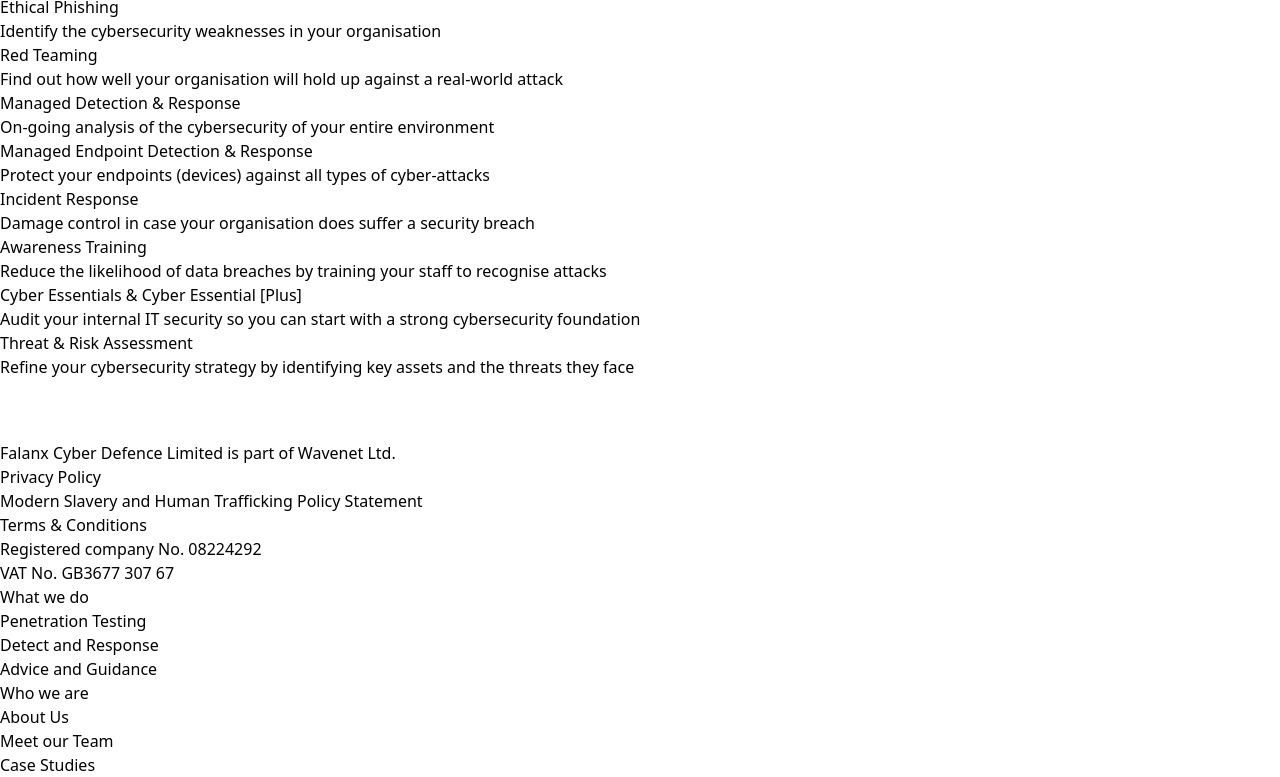
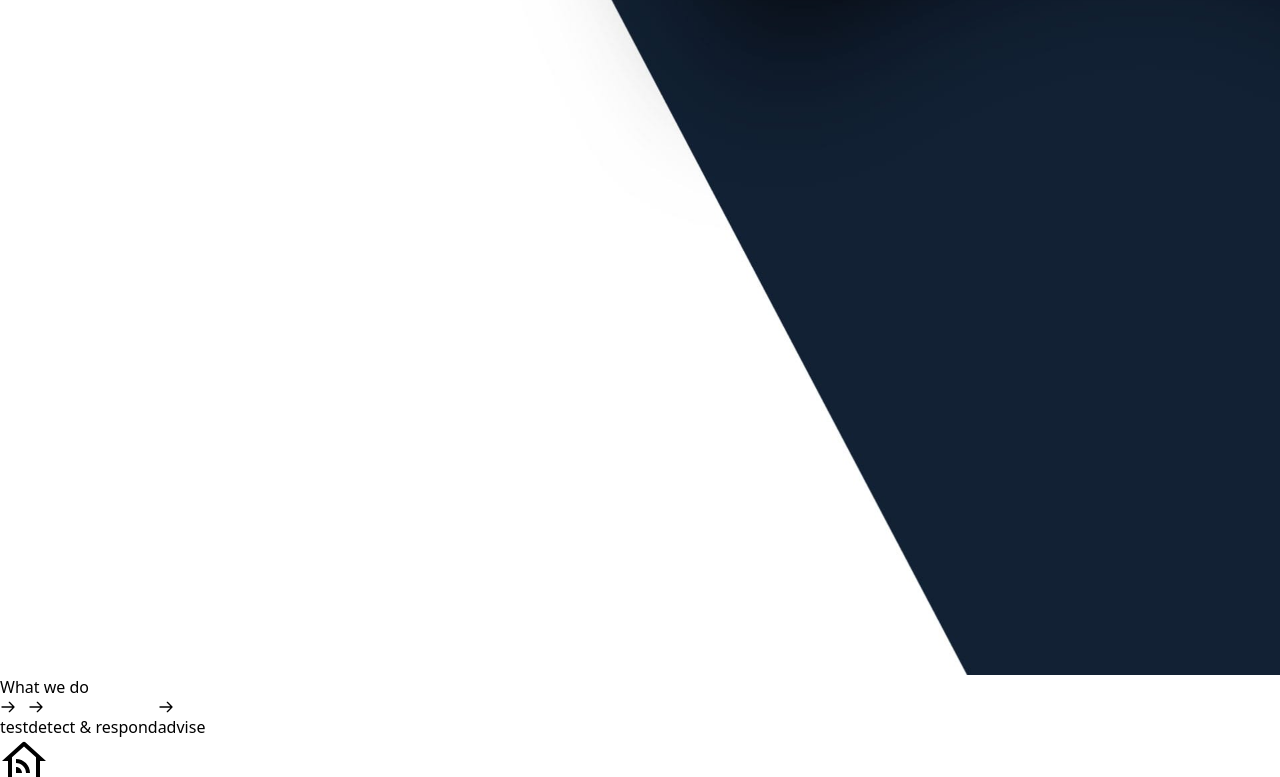
Before and after one commit to Adenekan123/tissec_web, a React (Vite) app: page / in a window 1280 px wide. Shown: the part 1460-2237 px from the top of the page. Built offline with nearby package versions, Linux system fonts and the light colour scheme.

Commit message:
banner update 3

```diff
--- a/src/components/layout/footer.tsx
+++ b/src/components/layout/footer.tsx
@@ -11,7 +11,7 @@
 
 export const Footer = () => {
   return (
-    <div className="border bg-sky-950 p-28 mt-80">
+    <div className="border bg-sky-950 p-28">
       <footer className="flex space-x-32">
         <div className="text-white text-base font-medium leading-relaxed">
           <div className="">
--- a/src/components/ui/carousel/index.tsx
+++ b/src/components/ui/carousel/index.tsx
@@ -15,9 +15,9 @@
     if (emblaApi) emblaApi.scrollNext();
   }, [emblaApi]);
   return (
-    <div className="embla h-full" ref={emblaRef}>
-      <div className="embla__container h-full">{children}</div>
-      <div className="carousel-nav flex justify-between absolute w-full left-0 top-2/4 md:top-1/4 lg:px-8">
+    <div className="embla h-full relative" ref={emblaRef}>
+      <div className="embla__container h-full relative z-10">{children}</div>
+      <div className="carousel-nav flex justify-between absolute z-10 w-full left-0 top-2/4 md:top-1/4 lg:px-8">
         <button
           className="embla__prev bg-white/50 p-2 rounded-sm font-bold hidden md:inline-block"
           onClick={scrollPrev}
@@ -28,8 +28,11 @@
           className="embla__next bg-white/50 p-2 rounded-sm font-bold ml-auto"
           onClick={scrollNext}
         >
-          <CgChevronRight size={24}/>
+          <CgChevronRight size={24} />
         </button>
+      </div>
+      <div className="absolute top-0 right-0">
+        <img src="/images/home-bg-n.jpg" alt="" className="h-full" />
       </div>
     </div>
   );
--- a/src/components/ui/home-banner/index.tsx
+++ b/src/components/ui/home-banner/index.tsx
@@ -4,9 +4,9 @@
 export const HomeBaner = ({ content }: { content: IHomeBannerContent }) => {
   const { heading, description, quote, url } = content;
   return (
-    <div className="h-full bg-white/80 md:bg-transparent relative pt-12 md:pt-32">
-      <div className="flex justify-between gap-x-10  flex-col md:flex-row md:gap-y-48 h-full">
-        <div className="flex flex-col gap-y-4 md:gap-y-10 lg:gap-y-14 basis-4/12 w-8/12 pl-6 xl:pl-24 relative z-10 ">
+    <div className="bg-white/80 md:bg-transparent relative md:pt-32">
+      <div className="flex justify-between gap-x-10  flex-col md:flex-row md:gap-y-48 h-[70vh]">
+        <div className="flex flex-col gap-y-4 md:gap-y-10 lg:gap-y-14 basis-4/12 w-8/12 pl-6 xl:pl-24 z-10 ">
           <h2 className="text-2xl lg:text-4xl capitalize">{heading}</h2>
           <p className="text-sm lg:text-xl">{description}</p>
           <div className="pt-4">
@@ -18,7 +18,7 @@
             </Link>
           </div>
         </div>
-        <div className="quote md:basis-6/12 w-8/12 relative z-10 flex md:items-start mb-auto self-end md:self-start mt-auto md:mt-28 md:pl-24">
+        <div className="quote md:basis-6/12 w-8/12 relative z-10 flex md:items-start mb-auto self-end md:self-start mt-auto md:mt-28 md:pl-24 ">
           <div className="relative ">
             <div className="absolute -top-14 md:-left-16 ">
               <img
@@ -27,7 +27,7 @@
                 className="w-20 lg:w-auto"
               />
             </div>
-            <p className="text-center text-xs lg:text-xl italic text-white font-bold relative z-10 md:w-4/12">
+            <p className="text-center text-xs lg:text-xl italic text-white font-bold relative z-10 md:w-5/12">
               {quote ? quote : null}
             </p>
           </div>
--- a/src/pages/home/components/what-we-do.tsx
+++ b/src/pages/home/components/what-we-do.tsx
@@ -1,28 +1,33 @@
-import { useState } from "react";
+import { useCallback, useState } from "react";
 import { whatWeDoContents } from "../../../static/home.static";
 import { Link } from "react-router-dom";
+import { IconType } from "react-icons";
+import { HiOutlineArrowRight } from "react-icons/hi";
 
 export type IWhatWeDo = "testing" | "detect" | "advise";
 export type TWhatwedo = {
   description: string;
   heading: string;
-  icon: string;
+  icon: IconType;
   url: string;
 };
 
 const WhatWeDoItem = ({ items }: { items: TWhatwedo[] }) => {
   return (
-    <div className="grid grid-cols-3 px-20 border">
+    <div className="grid grid-cols-1 md:grid-cols-2 lg:grid-cols-3 ">
       {items.map((item) => {
-        const { heading, description, url } = item;
+        const { heading, description, url, icon: Icon } = item;
 
         return (
           <Link
             to={url}
-            className="card p-8 flex flex-col items-center gap-y-6 hover:bg-white hover:shadow-lg rounded-sm text-center"
+            className="card p-8 flex flex-col items-center gap-y-6 hover:bg-white hover:shadow-sm  rounded-sm text-center"
           >
-            {/* //logo */}
-            <h4 className="text-xl capitalize font-semibold">{heading}</h4>
+            <span className="d-inline-block p-3 bg-amber-500 rounded-md text-white">
+              <Icon size={48} />
+            </span>
+
+            <h4 className="text-xl capitalize">{heading}</h4>
             <p>{description}</p>
           </Link>
         );
@@ -34,29 +39,47 @@
 const WhatWeDo = () => {
   const [tab, setTab] = useState<IWhatWeDo>("testing");
 
+  const styleActive = useCallback(
+    (v: string) => {
+      return tab === v
+        ? "text-amber-400 font-semibold before:border-b-[3px]"
+        : "";
+    },
+    [tab]
+  );
+
   return (
-    <div className="px-6 lg:px-24 md:-mt-[300px] relative z-10 pb-96">
-      <div className="flex flex-col gap-y-12  bg-slate-100">
-        <div className="flex flex-col gap-y-12 pt-20 border-b">
-          <h2 className="text-3xl font-semibold text-center">What we do</h2>
-          <div className="flex justify-between items-center">
+    <div className="px-6 lg:px-24 md:-mt-[300px] relative z-10 text-center">
+      <div className="flex flex-col gap-y-12  bg-slate-100 px-10">
+        <div className="flex flex-col gap-y-12 pt-20 border-b ">
+          <h2 className="text-3xl font-semibold">What we do</h2>
+          <div className="flex justify-center items-center">
             <button
               onClick={() => setTab("testing")}
-              className="grow text-orange-400 capitalize font-semibold relative before:block before:absolute before:hover:border-b-2 before:bottom-0 before:w-full  before:border-orange-400 pb-4 text-2xl"
+              className={`grow capitalize ${styleActive(
+                "testing"
+              )} relative  pb-4 text-2xl  before:block before:absolute before:hover:border-b-[3px] before:bottom-0 before:w-full  before:border-amber-400 inline-flex justify-center gap-x-4 items-center`}
             >
-              test
+              <HiOutlineArrowRight />
+              <span>test</span>
             </button>
             <button
               onClick={() => setTab("detect")}
-              className="grow text-orange-400 capitalize font-semibold relative before:block before:absolute before:hover:border-b-2 before:bottom-0 before:w-full  before:border-orange-400 pb-4 text-2xl"
+              className={`grow capitalize ${styleActive(
+                "detect"
+              )} relative pb-4 text-2xl  before:block before:absolute before:hover:border-b-[3px] before:bottom-0 before:w-full  before:border-amber-400 inline-flex justify-center gap-x-4 items-center`}
             >
-              detect & respond
+              <HiOutlineArrowRight />
+              <span>detect & respond</span>
             </button>
             <button
               onClick={() => setTab("advise")}
-              className="grow text-orange-400 capitalize font-semibold relative before:block before:absolute before:hover:border-b-2 before:bottom-0 before:w-full  before:border-orange-400 pb-4 text-2xl"
+              className={`grow capitalize ${styleActive(
+                "advise"
+              )} relative pb-4 text-2xl  before:block before:absolute before:hover:border-b-[3px] before:bottom-0 before:w-full  before:border-amber-400 inline-flex justify-center gap-x-4 items-center`}
             >
-              advise
+              <HiOutlineArrowRight />
+              <span>advise</span>
             </button>
           </div>
         </div>
@@ -65,13 +88,15 @@
           const { testing, detect, advise } = content;
           return (
             <>
-              <div className={`${tab !== "testing" ? "hidden" : "block"}`}>
+              <div
+                className={`pb-12 ${tab !== "testing" ? "hidden" : "block"}`}
+              >
                 <WhatWeDoItem items={testing} />
               </div>
-              <div className={`${tab !== "detect" ? "hidden" : "block"}`}>
+              <div className={`pb-12 ${tab !== "detect" ? "hidden" : "block"}`}>
                 <WhatWeDoItem items={detect} />
               </div>
-              <div className={`${tab !== "advise" ? "hidden" : "block"}`}>
+              <div className={`pb-12 ${tab !== "advise" ? "hidden" : "block"}`}>
                 <WhatWeDoItem items={advise} />
               </div>
             </>
--- a/src/pages/home/index.tsx
+++ b/src/pages/home/index.tsx
@@ -6,10 +6,11 @@
 const Home = () => {
   return (
     <>
-      <section className="banner bg-[url('/images/home-bg-n.jpg')]  bg-cover bg-top-right h-[80vh]">
+      <section className="banner bg-cover bg-top-right min-h-max relative overflow-hidden">
+
         <Carousel>
           {homeBannerContents.map((content, i) => (
-            <div key={"slide" + i} className="embla__slide h-full">
+            <div key={"slide" + i} className="embla__slide ">
               <HomeBaner content={content} />
             </div>
           ))}
```
Also changed, not shown: src/static/home.static.ts (+18 -9 lines).
